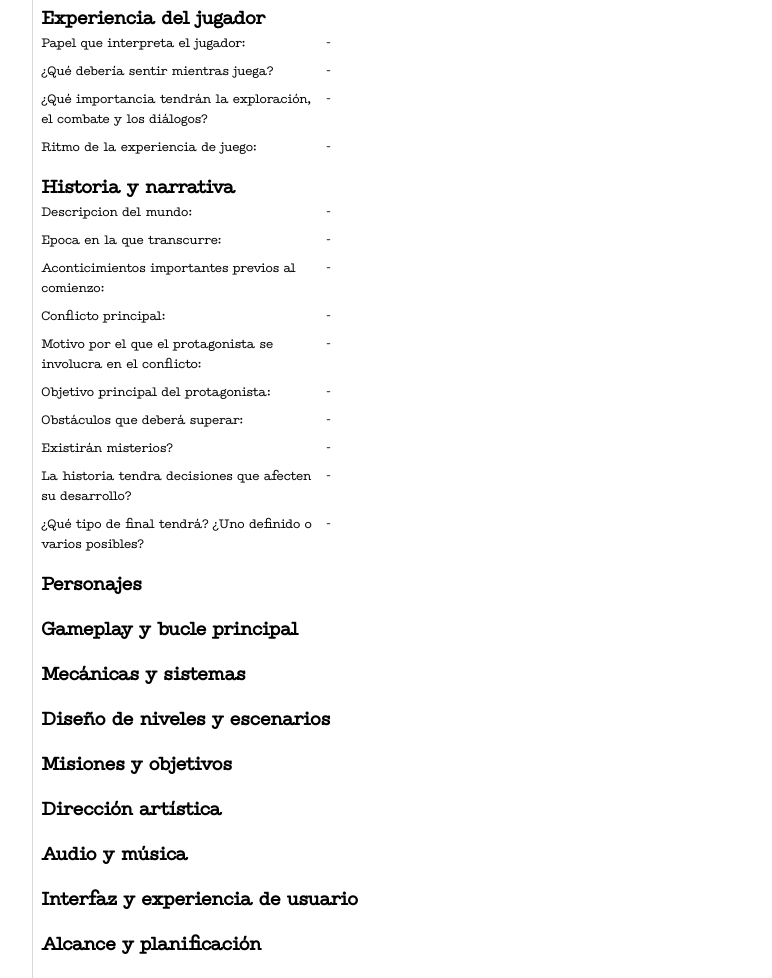
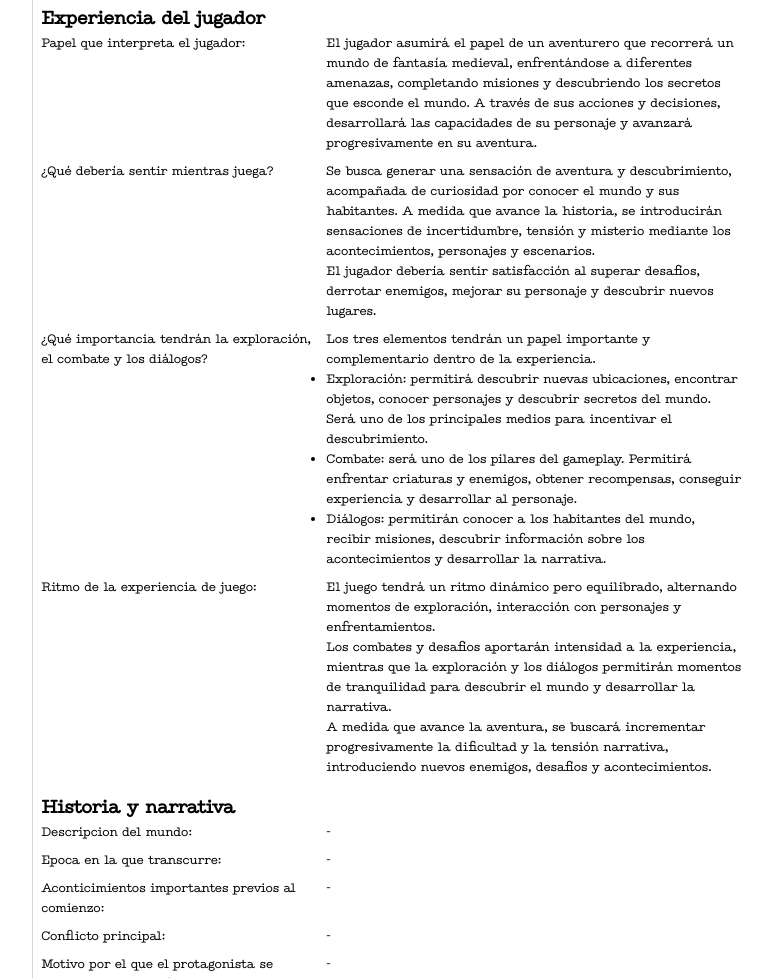
Before and after one commit to Ebanx3/documentacion-de-juego, a plain HTML site: page index.html in a window 1280 px wide. Shown: the part 640-1618 px from the top of the page, without its empty margins (402-1174 px from the left). Drawn offline with Linux system fonts and the light colour scheme.

Commit message:
agregados los campos de experiencia del jugador

```diff
--- a/index.html
+++ b/index.html
@@ -185,16 +185,44 @@
             <!-- Qué queremos que sienta y experimente el jugador. -->
             <div class="col2">
                 <span>Papel que interpreta el jugador:</span>
-                <span>-</span>
+                <p>El jugador asumirá el papel de un aventurero que recorrerá un mundo de fantasía medieval,
+                    enfrentándose a diferentes amenazas, completando misiones y descubriendo los secretos que esconde el
+                    mundo. A través de sus acciones y decisiones, desarrollará las capacidades de su personaje y
+                    avanzará progresivamente en su aventura.</p>
 
                 <span>¿Qué debería sentir mientras juega?</span>
-                <span>-</span>
+                <div>
+                    <p>Se busca generar una sensación de aventura y descubrimiento, acompañada de curiosidad por conocer
+                        el mundo y sus habitantes. A medida que avance la historia, se introducirán sensaciones de
+                        incertidumbre, tensión y misterio mediante los acontecimientos, personajes y escenarios.</p>
+                    <p>El jugador debería sentir satisfacción al superar desafíos, derrotar enemigos, mejorar su
+                        personaje y descubrir nuevos lugares.</p>
+                </div>
 
                 <span>¿Qué importancia tendrán la exploración, el combate y los diálogos?</span>
-                <span>-</span>
+                <div>Los tres elementos tendrán un papel importante y complementario dentro de la experiencia.
+
+                    <ul>
+                        <li>Exploración: permitirá descubrir nuevas ubicaciones, encontrar objetos, conocer personajes y
+                            descubrir secretos del mundo. Será uno de los principales medios para incentivar el
+                            descubrimiento.</li>
+                        <li>Combate: será uno de los pilares del gameplay. Permitirá enfrentar criaturas y enemigos,
+                            obtener recompensas, conseguir experiencia y desarrollar al personaje.</li>
+                        <li>Diálogos: permitirán conocer a los habitantes del mundo, recibir misiones, descubrir
+                            información sobre los acontecimientos y desarrollar la narrativa.</li>
+                    </ul>
+                </div>
 
                 <span>Ritmo de la experiencia de juego:</span>
-                <span>-</span>
+                <div>
+                    <p>El juego tendrá un ritmo dinámico pero equilibrado, alternando momentos de exploración,
+                        interacción con personajes y enfrentamientos.</p>
+                    <p>Los combates y desafíos aportarán intensidad a la experiencia, mientras que la exploración y los
+                        diálogos permitirán momentos de tranquilidad para descubrir el mundo y desarrollar la narrativa.
+                    </p>
+                    <p>A medida que avance la aventura, se buscará incrementar progresivamente la dificultad y la
+                        tensión narrativa, introduciendo nuevos enemigos, desafíos y acontecimientos.</p>
+                </div>
 
             </div>
         </section>
```
